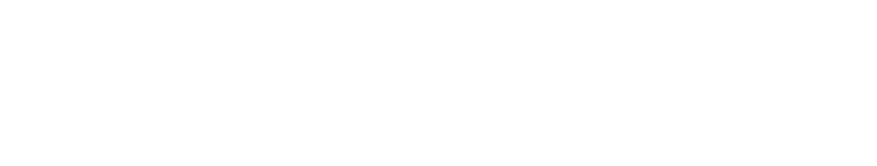
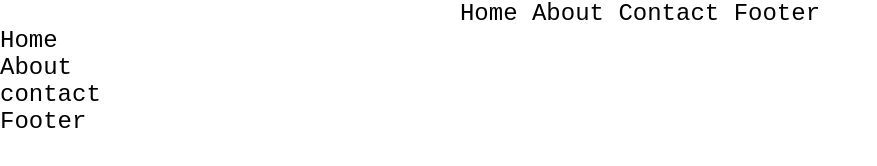
Before and after one commit to shohelranabadc/highlighting-menu-when-scrolling-section-01, a plain HTML site: page index.html in a window 1280 px wide. Shown: the whole page, without its empty margins (0-877 px from the left). Drawn offline with Linux system fonts and the light colour scheme.

Commit message:
css file added

```diff
--- a/index.html
+++ b/index.html
@@ -4,10 +4,28 @@
     <meta charset="UTF-8">
     <meta name="viewport" content="width=device-width, initial-scale=1.0">
     <title>high lighting menu when section scrolling practice 01</title>
+    <link rel="stylesheet" href="style.css">
 </head>
 <body>
 
+    <nav>
+        <div class="container">
+            <ul>
+                <li><a href="#">Home</a></li>
+                <li><a href="#">About</a></li>
+                <li><a href="#">Contact</a></li>
+                <li><a href="#">Footer</a></li>
+            </ul>
+        </div>
+    </nav>
 
 
+    <section id="home">Home</section>
+    <section id="about">About</section>
+    <section id="contact">contact</section>
+    <section id="footer">Footer</section>
+
+
+    <script src="main.js"></script>
 </body>
 </html>
--- /dev/null
+++ b/style.css
@@ -0,0 +1,30 @@
+*{
+    margin: 0;
+    padding: 0;
+    box-sizing: border-box;
+}
+
+html{
+    font-family: 'Courier New', Courier, monospace;
+    font-size: 24px;
+    scroll-behavior:smooth;
+}
+
+nav{
+    width: 100%;
+    background-color: white;
+    display: flex;
+    justify-content: center;
+}
+
+nav .container ul li{
+    display: inline-block;
+    align-items: center;
+
+}
+
+nav .container ul li a{
+    color: black;
+    text-decoration: none;
+
+}
```
Also changed, not shown: main.js (added).
